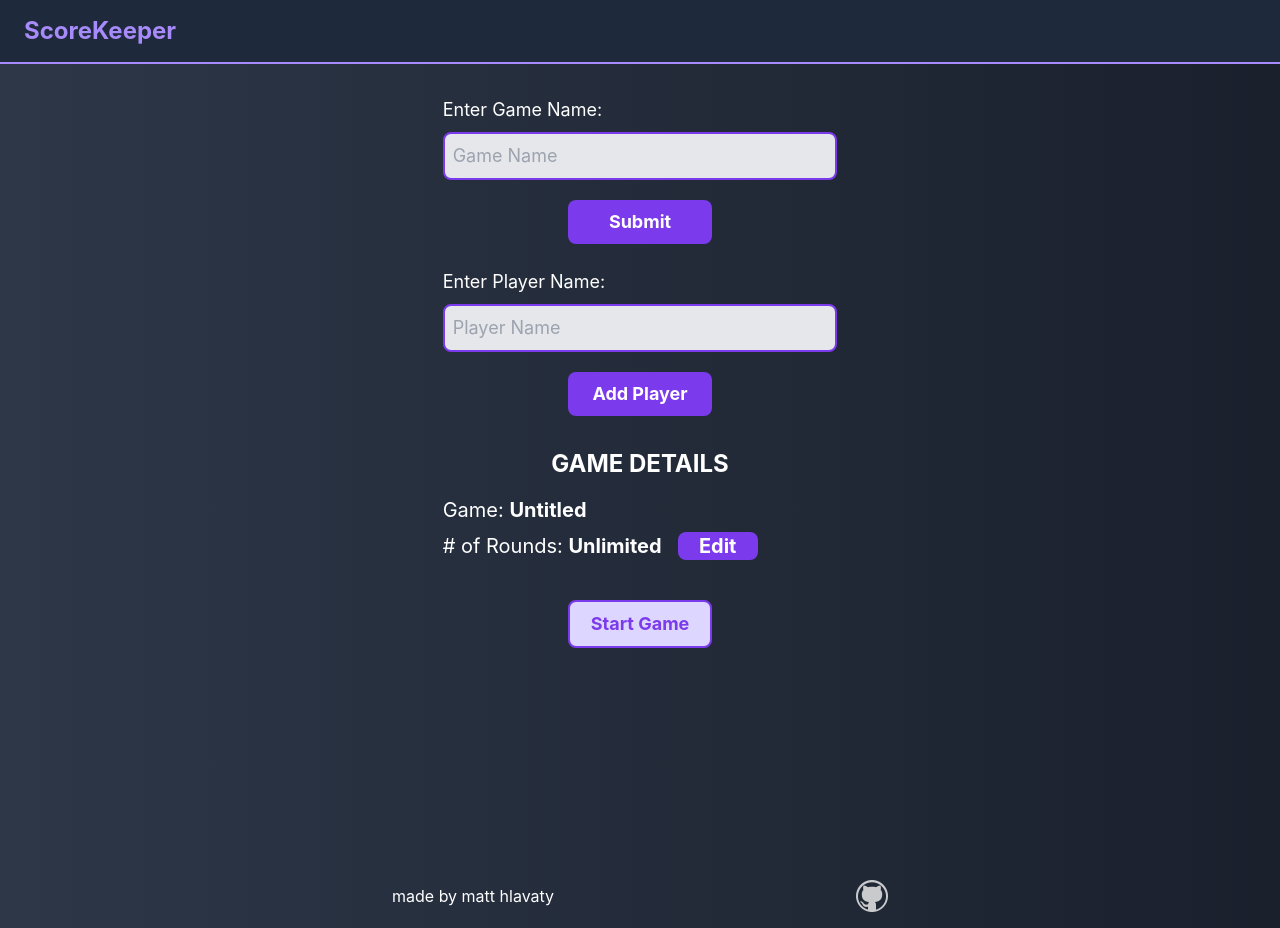
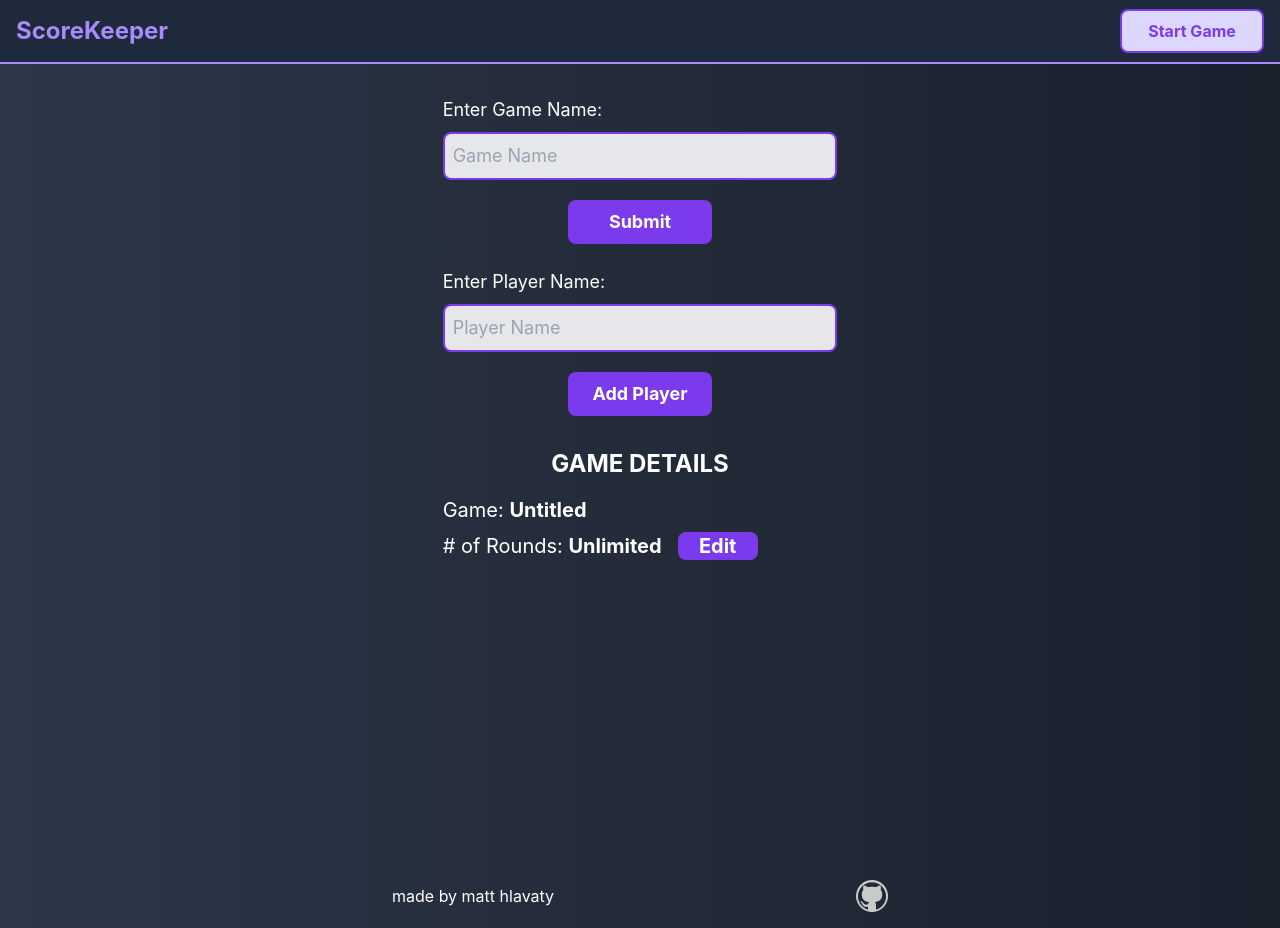
Before and after one commit to MattHlav478/score-keeper, a React (Create React App) app: page / in a window 1280 px wide. Built offline with nearby package versions, Linux system fonts and the light colour scheme.

Commit message:
moved Start button to header, refactored associated props and functions

```diff
--- a/src/App.js
+++ b/src/App.js
@@ -22,6 +22,11 @@ function App() {
   const [isModalOpen, setIsModalOpen] = useState(false);
   const [isGameInProgress, setIsGameInProgress] = useState(false);
 
+  // Errors
+  const [alertPlayerNameError, setAlertPlayerNameError] = useState(false);
+  const [alertGameNameError, setAlertGameNameError] = useState(false);
+  const [alertRoundSetError, setAlertRoundSetError] = useState(false);
+
   useEffect(() => {
     let gameProgress = localStorage.getItem("isGameInProgress");
     if (gameProgress === "true") {
@@ -40,7 +45,12 @@ function App() {
         setIsGameInProgress={setIsGameInProgress}
         players={players}
         setPlayers={setPlayers}
+        gameDetails={gameDetails}
         setGameDetails={setGameDetails}
+        alertGameNameError={alertGameNameError}
+        setAlertGameNameError={setAlertGameNameError}
+        alertPlayerNameError={alertPlayerNameError}
+        setAlertPlayerNameError={setAlertPlayerNameError}
       />
       {!isGameInProgress ? (
         <Setup
@@ -52,6 +62,10 @@ function App() {
           setIsModalOpen={setIsModalOpen}
           isGameInProgress={isGameInProgress}
           setIsGameInProgress={setIsGameInProgress}
+          alertGameNameError={alertGameNameError}
+          setAlertGameNameError={setAlertGameNameError}
+          alertPlayerNameError={alertPlayerNameError}
+          setAlertPlayerNameError={setAlertPlayerNameError}
         />
       ) : (
         <Scorekeeper
--- a/src/components/Header.js
+++ b/src/components/Header.js
@@ -12,12 +12,34 @@ export default function Header({
   setIsGameInProgress,
   players,
   setPlayers,
+  gameDetails,
   setGameDetails,
+  setAlertGameNameError,
+  setAlertPlayerNameError
 }) {
   const [isNavOpen, setIsNavOpen] = useState(false);
 
   function closeModal() {
     setIsNavOpen(false);
+  }
+
+  function handleStartGame() {
+    if (gameDetails.gameName === "") {
+      setAlertGameNameError(true);
+    }
+    if (players.length === 0) {
+      setAlertPlayerNameError(true);
+      alert("Must have at least one player");
+      return;
+    } else {
+      // localStorage.setItem("gameDetails", JSON.stringify(gameDetails));
+      // localStorage.setItem("players", JSON.stringify(players));
+      setIsGameInProgress(true);
+      localStorage.setItem(
+        "isGameInProgress",
+        JSON.stringify(isGameInProgress)
+      );
+    }
   }
 
   function handleNewGame() {
@@ -45,11 +67,11 @@ export default function Header({
   }
 
   return (
-    <div className="sticky top-0 w-full flex items-center justify-between h-16 py-2 px-6 bg-slate-800 border-b-2 border-violet-400">
+    <div className="sticky top-0 w-full flex items-center justify-between h-16 px-4 bg-slate-800 border-b-2 border-violet-400">
       <p href="/" className="text-2xl font-bold text-violet-400">
         ScoreKeeper
       </p>
-      {isGameInProgress && (
+      {isGameInProgress ? (
         <div onClick={() => setIsNavOpen(true)}>
           <FontAwesomeIcon
             icon={faEllipsis}
@@ -57,7 +79,14 @@ export default function Header({
             style={{ color: "#a78bfa" }}
           />
         </div>
-      )}
+      ) : (<div className="h-full flex flex-col justify-center">
+          <button
+            className="font-bold rounded-lg w-36 p-2 bg-violet-200 text-violet-600 border-2 border-solid border-violet-600"
+            onClick={handleStartGame}
+          >
+            Start Game
+          </button>
+        </div>)}
       <Modal isOpen={isNavOpen} closeModal={closeModal}>
         <div className="flex flex-col mx-auto">
           <div>New Game?</div>
--- a/src/screens/Setup.js
+++ b/src/screens/Setup.js
@@ -12,28 +12,16 @@ export default function Setup({
   setIsModalOpen,
   isGameInProgress,
   setIsGameInProgress,
+  alertGameNameError,
+  setAlertGameNameError,
+  alertPlayerNameError,
+  setAlertPlayerNameError,
 }) {
   const [gameName, setGameName] = useState("");
   const [playerName, setPlayerName] = useState("");
 
-  // Errors
-  const [alertPlayerNameError, setAlertPlayerNameError] = useState(false);
-  const [alertGameNameError, setAlertGameNameError] = useState(false);
-  const [alertRoundSetError, setAlertRoundSetError] = useState(false);
-
   const roundsInputRef = useRef();
   const gameNameInputRef = useRef();
-
-  // useEffect(() => {
-  //   setPlayers([]);
-  //   setGameDetails({
-  //     gameName: "",
-  //     allPlayers: players,
-  //     totalPlayers: players.length,
-  //     totalRounds: 0,
-  //     currentRound: 1,
-  //   });
-  // }, []);
 
   useEffect(() => {
     if (isModalOpen) {
@@ -112,25 +100,6 @@ export default function Setup({
         totalRounds: roundsValue,
       }));
       closeModal();
-    }
-  }
-
-  function handleStartGame() {
-    if (gameDetails.gameName === "") {
-      setAlertGameNameError(true);
-    }
-    if (players.length === 0) {
-      setAlertPlayerNameError(true);
-      alert("Must have at least one player");
-      return;
-    } else {
-      // localStorage.setItem("gameDetails", JSON.stringify(gameDetails));
-      // localStorage.setItem("players", JSON.stringify(players));
-      setIsGameInProgress(true);
-      localStorage.setItem(
-        "isGameInProgress",
-        JSON.stringify(isGameInProgress)
-      );
     }
   }
 
@@ -259,14 +228,6 @@ export default function Setup({
             </div>
           </div>
         </Modal>
-        <div className="h-full flex flex-col mx-auto pb-20">
-          <button
-            className="font-bold rounded-lg w-36 p-2 mt-4 bg-violet-200 text-violet-600 border-2 border-solid border-violet-600"
-            onClick={handleStartGame}
-          >
-            Start Game
-          </button>
-        </div>
       </div>
     </div>
   );
```
